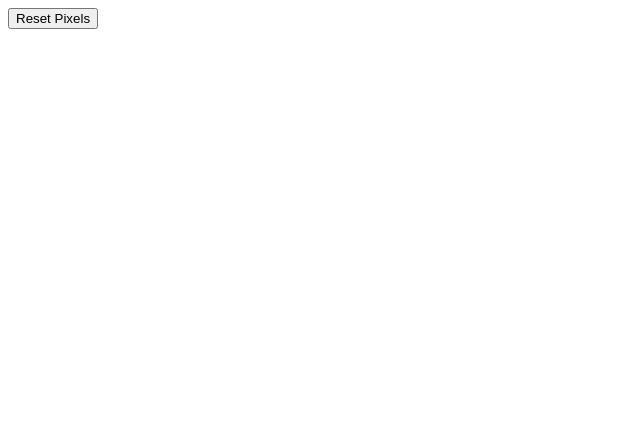
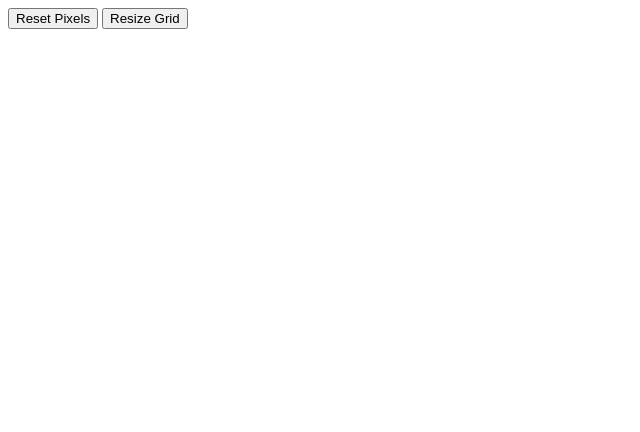
Before and after one commit to MattMiller1989/Etch-a-Sketch, a plain HTML site: page index.html in a window 1280 px wide. Shown: the whole page, without its empty margins (0-640 px from the left). Drawn offline with Linux system fonts and the light colour scheme.

Commit message:
Update index.html

```diff
--- a/index.html
+++ b/index.html
@@ -1,4 +1,3 @@
-
 <!DOCTYPE html>
 <title>Etch-a-Sketch</title>
 
@@ -10,11 +9,16 @@ html{
 body{
     display: grid;
 
+
+
+
 }
 #grid-container{
     display: grid;
     grid-template-rows: repeat(16,1fr);
     grid-template-columns: repeat(16,1fr);
+
+
 
     width:400px;
     height:400px;
@@ -32,6 +36,7 @@ body{
 <body>
 <div id="button-container">
     <button onclick="resetPixels()">Reset Pixels</button>
+    <button onclick="resizeGrid()">Resize Grid</button>
 </div>
 <div id="grid-container">
 
```
